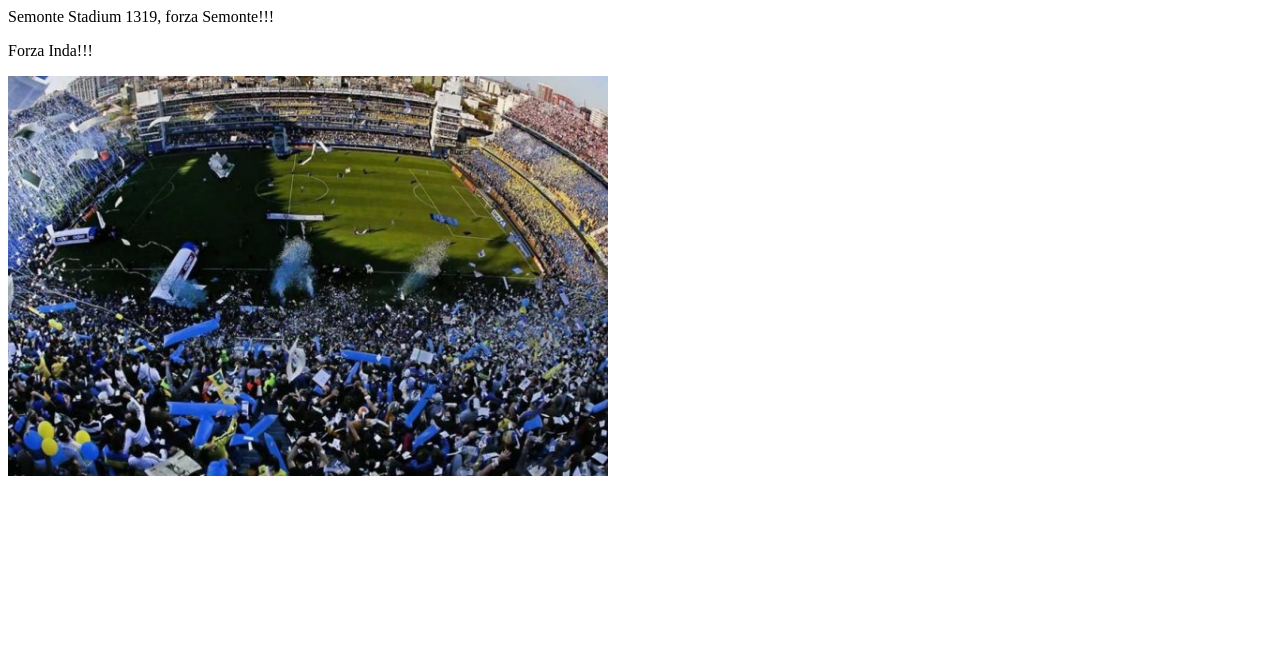
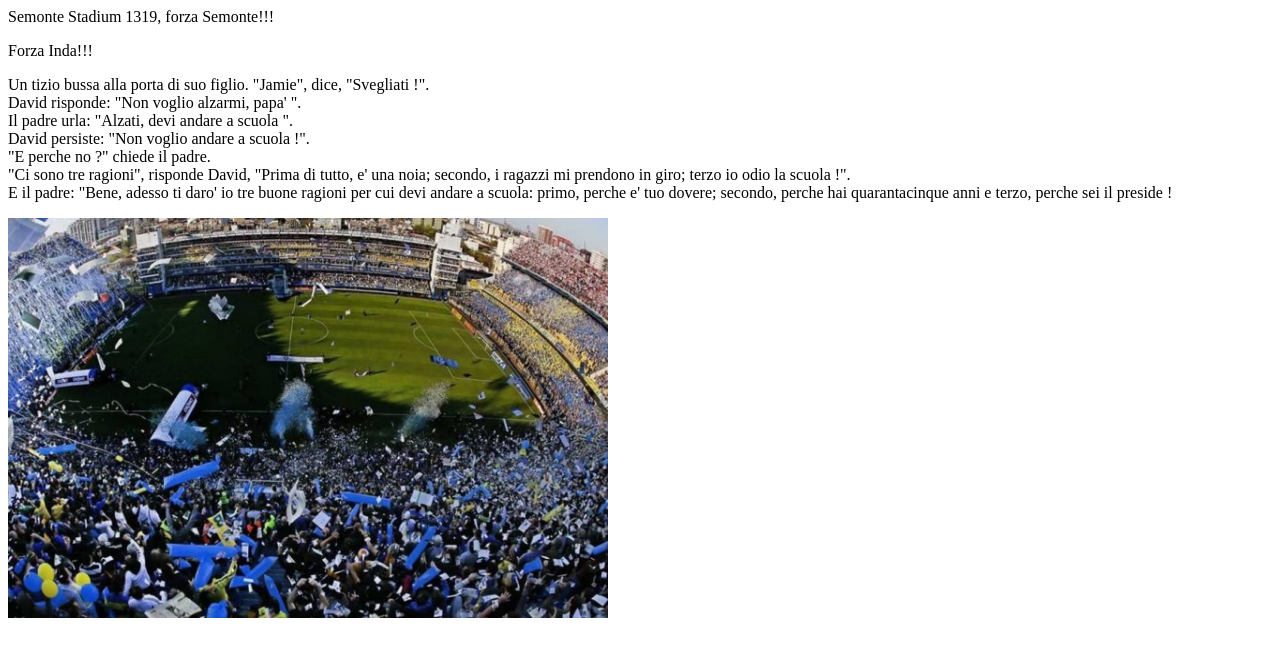
Before and after one commit to RiccardoPicciolini/SitoWeb, a plain HTML site: page index.html in a window 1280 px wide. Drawn offline with Linux system fonts and the light colour scheme.

Commit message:
Update index.html

```diff
--- a/index.html
+++ b/index.html
@@ -3,6 +3,15 @@
 <body>
 <p> Semonte Stadium 1319, forza Semonte!!!</p>
 <p> Forza Inda!!!</p>
+<p>Un tizio bussa alla porta di suo figlio. "Jamie", dice, "Svegliati !".<br>
+		David risponde: "Non voglio alzarmi, papa' ".<br> Il padre urla:
+		"Alzati, devi andare a scuola ".<br> David persiste: "Non voglio
+		andare a scuola !".<br> "E perche no ?" chiede il padre.<br>
+		"Ci sono tre ragioni", risponde David, "Prima di tutto, e' una noia;
+		secondo, i ragazzi mi prendono in giro; terzo io odio la scuola !".<br>
+		E il padre: "Bene, adesso ti daro' io tre buone ragioni per cui devi
+		andare a scuola: primo, perche e' tuo dovere; secondo, perche hai
+		quarantacinque anni e terzo, perche sei il preside !</p>   </p>
 <img src="semonte.jpg"  alt="Semonte Stadium" height="400" width="600"> </img>
 </body>
 </html>
```
